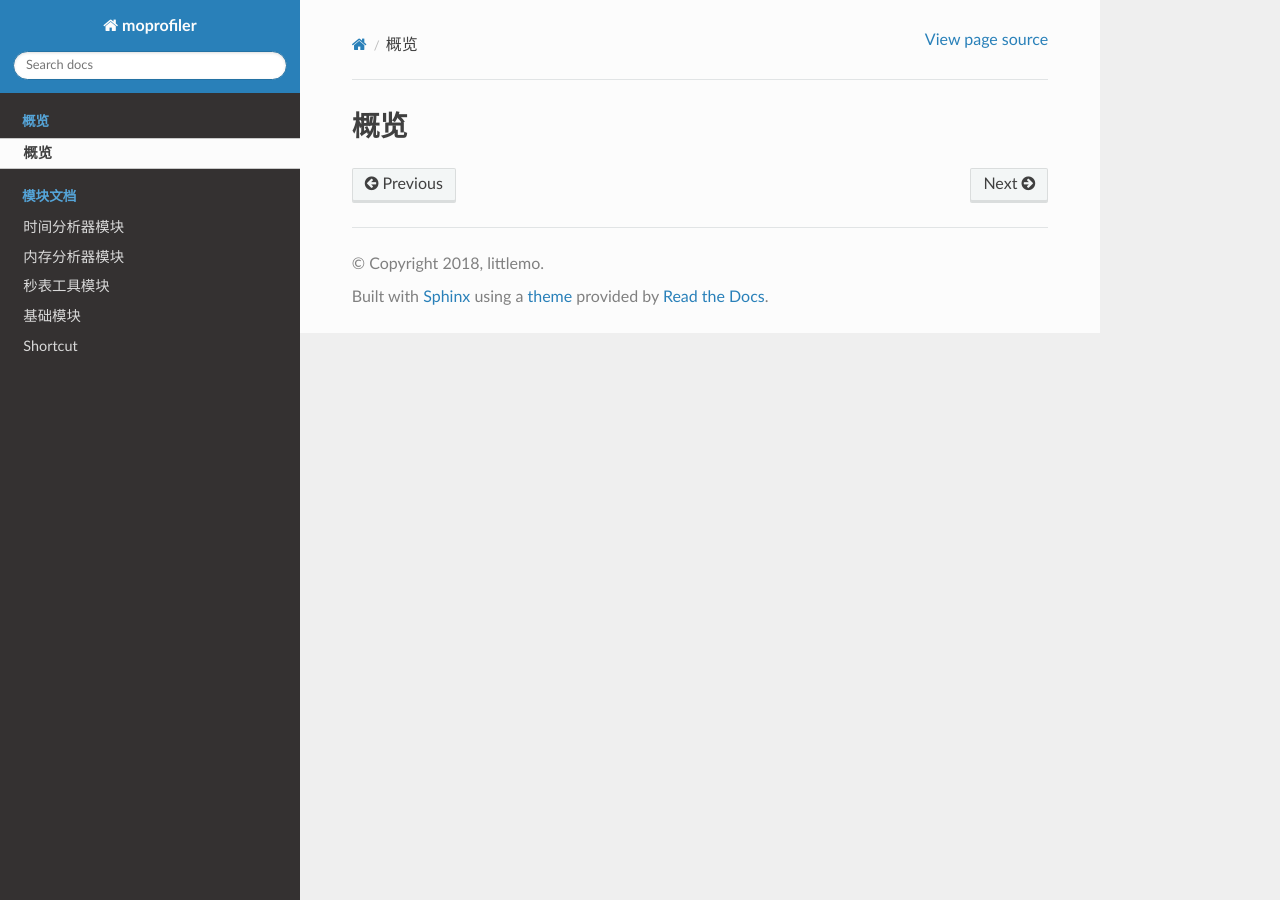
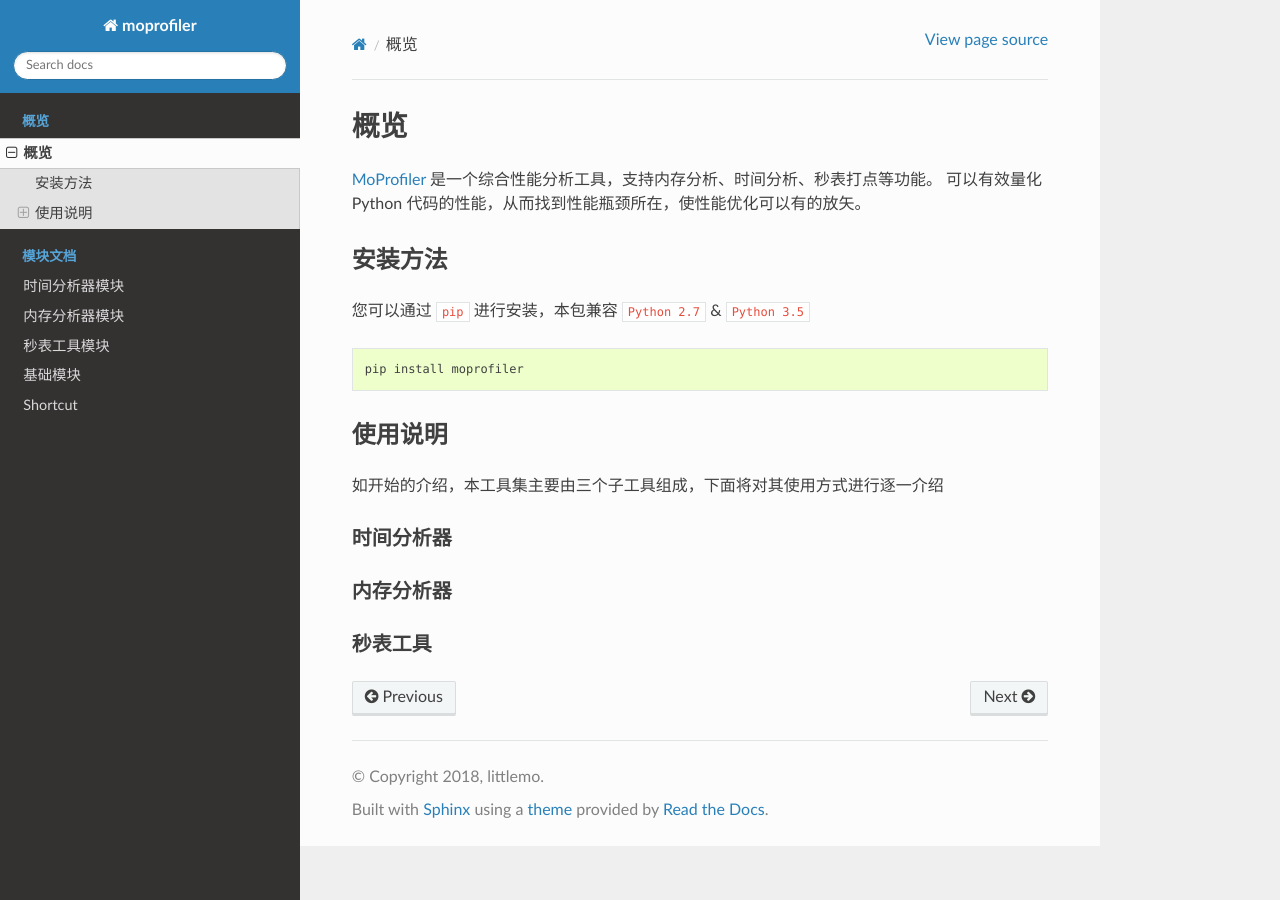
Before and after one commit to littlemo/moprofiler, a Sphinx documentation site: the page built from docs/source/intro/overview.rst, in a window 1280 px wide. Built offline with Sphinx 7.4.7 and the Read the Docs theme 2.0.0, drawn with Linux system fonts in a browser that asks for light colours; formulas are drawn with MathJax 3.

Commit message:
Feature: 编写梗概文档的大纲结构

```diff
--- a/docs/source/intro/overview.rst
+++ b/docs/source/intro/overview.rst
@@ -3,3 +3,32 @@
 ====
 概览
 ====
+
+`MoProfiler`_ 是一个综合性能分析工具，支持内存分析、时间分析、秒表打点等功能。
+可以有效量化 Python 代码的性能，从而找到性能瓶颈所在，使性能优化可以有的放矢。
+
+安装方法
+========
+
+您可以通过 ``pip`` 进行安装，本包兼容 ``Python 2.7`` & ``Python 3.5`` ::
+
+    pip install moprofiler
+
+使用说明
+========
+
+如开始的介绍，本工具集主要由三个子工具组成，下面将对其使用方式进行逐一介绍
+
+时间分析器
+----------
+
+
+内存分析器
+----------
+
+
+秒表工具
+--------
+
+
+.. _MoProfiler: https://github.com/littlemo/moprofiler
```
